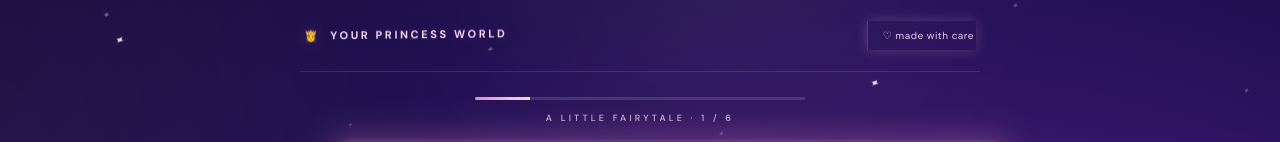
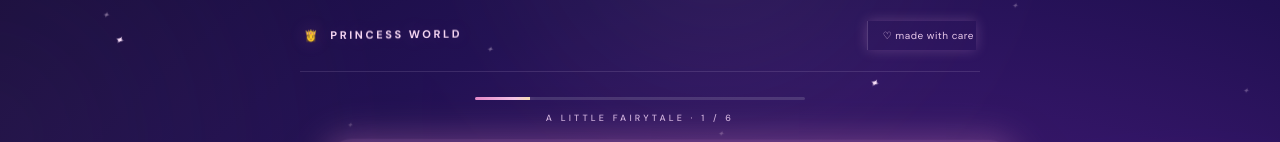
Before and after one commit to akashakkii01/tejashvini-fairytale, a Next.js app: page / in a window 1280 px wide. Shown: the top 142 px of the page. Built offline with nearby package versions, Linux system fonts and the light colour scheme; a web font is replaced by a local one.

Commit message:
Change header label to Princess World

```diff
--- a/app/page.tsx
+++ b/app/page.tsx
@@ -59,7 +59,7 @@ export default function Home() {
         {Array.from({ length: 34 }, (_, i) => <i key={i} className="sky-star" style={{ left: `${(i * 37 + 9) % 100}%`, top: `${(i * 23 + 4) % 78}%`, animationDelay: `${(i % 7) * .4}s` }}>✦</i>)}
       </div>
       <header className="royal-nav">
-        <span className="royal-mark">👸 <b>YOUR PRINCESS WORLD</b></span>
+        <span className="royal-mark">👸 <b>PRINCESS WORLD</b></span>
         <span className="music-chip">♡ made with care</span>
       </header>
 
```
